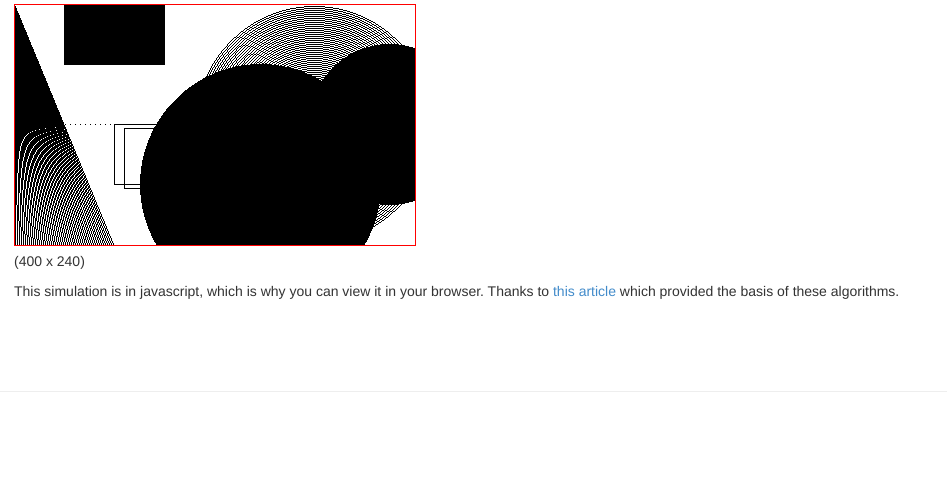
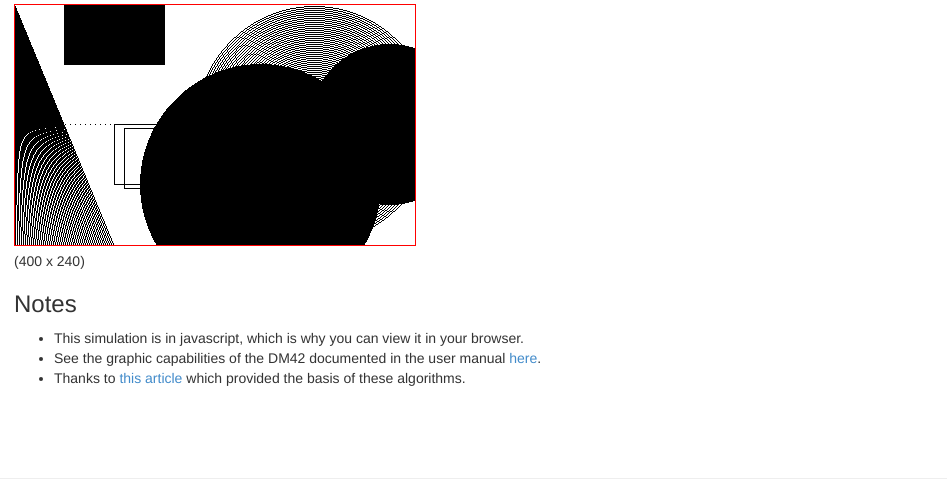
Before and after one commit to abulka/pyrpn, a Flask app: page /canvas in a window 1280 px wide. Shown: the part 724-1223 px from the top of the page, without its empty margins (0-947 px from the left). Before the commit the page ends 1116 px from the top, so only its background shows below. Run offline with Flask 2, Linux system fonts and the light colour scheme.

Commit message:
improved canvas 42 html page yet again

```diff
--- a/templates/canvas_primitives.html
+++ b/templates/canvas_primitives.html
@@ -51,12 +51,22 @@
     <canvas id="myCanvas20" width="400" height="240" style="border:1px solid #000000; border-color: red;"></canvas>
     <p>(400 x 240)</p>
 
-    <p>
-        This simulation is in javascript, which is why you can view it in your browser.
-        Thanks to <a
-            href="http://raspberrycompote.blogspot.com.au/2014/04/low-level-graphics-on-raspberry-pi-text.html">
-        this article</a> which provided the basis of these algorithms.
-    </p>
+    <h3>Notes</h3>
+    <ul>
+        <li>
+            This simulation is in javascript, which is why you can view it in your browser.
+        </li>
+        <li>
+            See the graphic capabilities of the
+            DM42 documented in the user manual <a href="https://www.swissmicros.com/dm42/doc/dm42_user_manual/">here</a>.
+        </li>
+        <li>
+            Thanks to <a
+                href="http://raspberrycompote.blogspot.com.au/2014/04/low-level-graphics-on-raspberry-pi-text.html">
+            this article</a> which provided the basis of these algorithms.
+        </li>
+    </ul>
+
 </div>
 
 <script>
```
